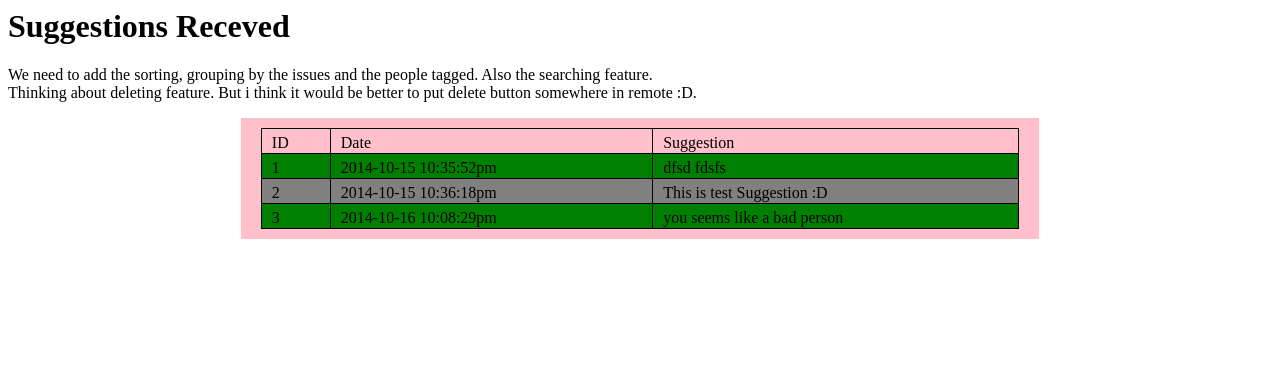
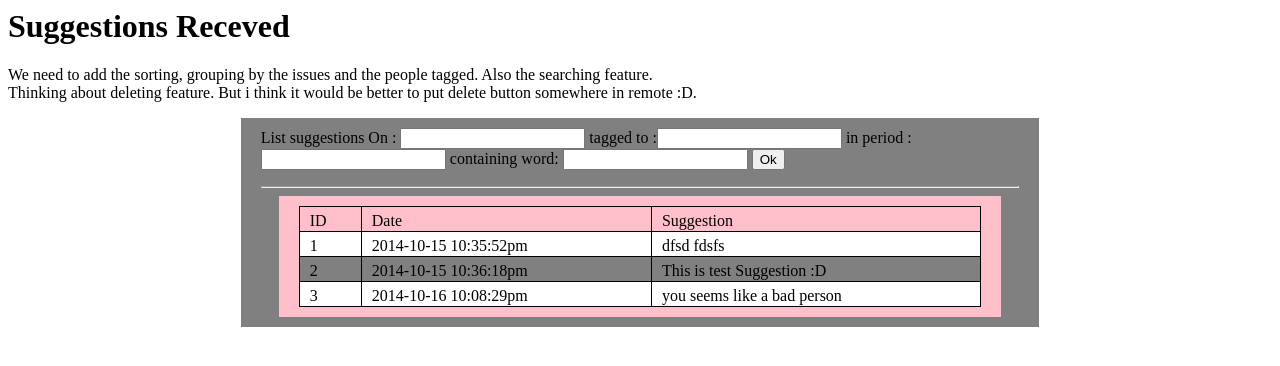
Before and after one commit to scvishnu7/sg, a PHP site: page /admin.php in a window 1280 px wide. Shown: the top 366 px of the page. Run offline with PHP 8.4, Linux system fonts and the light colour scheme; data comes from the database, SQL or seed files in the repository.

Commit message:
search and sort div added

```diff
--- a/admin.php
+++ b/admin.php
@@ -6,7 +6,7 @@
 	include('dbMgmt.php');
 
 	$db = new dbManager();
-	//$suggestions = new Array();
+	$suggestions = array();
 	$db->init_db();
 	$suggestions = $db->getAllSuggestion();
 ?>
@@ -18,16 +18,25 @@
 	}
 
 .evenRow {
-	background-color: green;
+	background-color: white;
 }
-
+#containerDiv {
+	padding-left:20px;
+	padding-right:20px;
+	padding-top:10px;
+	padding-bottom:10px;
+	background-color:gray;
+	width:60%;
+	margin:auto;
+	align:center;
+}
 #suggestionDiv {
 	padding-left:20px;
 	padding-right:20px;
 	padding-top:10px;
 	padding-bottom:10px;
 	background-color:pink;
-	width:60%;
+	width:90%;
 	margin:auto;
 	align:center;
 }
@@ -59,6 +68,19 @@ td {
 We need to add the sorting, grouping by the issues and the people tagged. Also the searching feature.<br/>
 Thinking about deleting feature. But i think it would be better to put delete button somewhere in remote :D.
 </p>
+
+<div id="containerDiv">
+<div id="sortOptions">
+<form action="#" method="POST">
+List suggestions On : <input type="text" name="issues">
+tagged to :<input type="text" name="personTagged">
+in period :<input type="text" name="period">
+containing word: <input type="text" name="searchKeyword">
+<input type="submit" name="list" value="Ok">
+</form>
+</div>
+<hr/>
+
 <div  id="suggestionDiv">
 <table  >
 	<tr>
@@ -87,5 +109,7 @@ TABLE_ROW;
 
 </div>
 
+</div>
+
 </body>
 </html>
```
